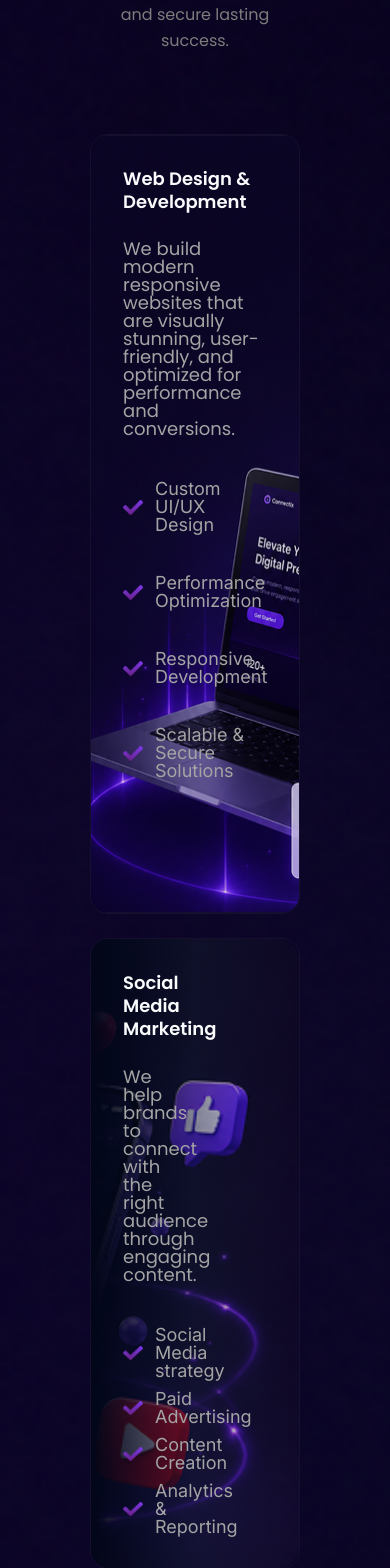
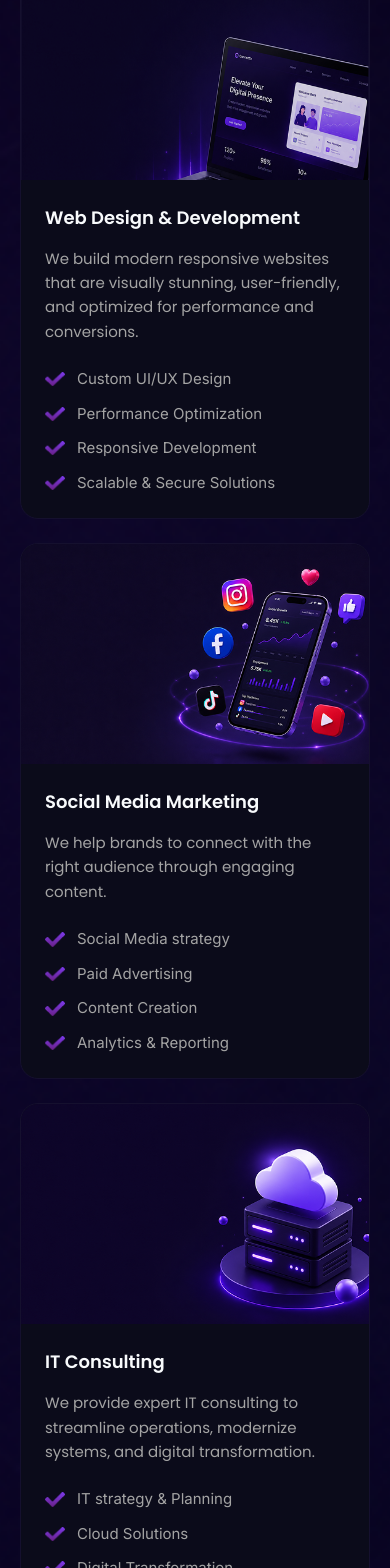
Before and after one commit to FutureAxis/futureaxis-official-web, a Next.js app: page / in a window 390 px wide. Shown: the part 2540-4108 px from the top of the page. Built offline with nearby package versions, Linux system fonts and the light colour scheme.

Commit message:
refactor: update Services component for improved mobile layout and code clarity

```diff
--- a/components/sections/Home/Services.tsx
+++ b/components/sections/Home/Services.tsx
@@ -51,19 +51,13 @@ export default function ServicesSection() {
 
     const CheckIcon = () => (
         <div className="flex items-center justify-center flex-shrink-0 w-5 h-5">
-            <Image
-                src={checkIcon}
-                alt="Check"
-                width={20}
-                height={20}
-                className="object-contain"
-            />
+            <Image src={checkIcon} alt="Check" width={20} height={20} className="object-contain" />
         </div>
     );
 
     return (
         <section ref={sectionRef} className="w-full py-16 lg:py-24">
-            <div className="px-[90px]">
+            <div className="px-5 lg:px-[90px]">
 
                 {/* Header */}
                 <div className="text-center max-w-3xl mx-auto mb-20">
@@ -81,31 +75,44 @@ export default function ServicesSection() {
                 </div>
 
                 <div className="grid grid-cols-1 lg:grid-cols-2 gap-6">
-                    <div
-                        className={`transition-all duration-700`}
-                        style={{ transitionDelay: "0ms" }}
-                    >
-                        <div className="relative rounded-[18px] overflow-hidden h-full min-h-[780px] group border border-[#15102E]">
-                            {/* Background image */}
-                            <div className="absolute inset-0">
-                                <Image
-                                    src={services[0].image}
-                                    alt={services[0].imageAlt}
-                                    fill
-                                    className="object-cover transition-transform duration-700 group-hover:scale-105"
-                                    style={{ objectPosition: "center" }}
-                                />
+
+                    {/* LEFT CARD */}
+                    <div>
+
+                        {/* MOBILE */}
+                        <div className="lg:hidden flex flex-col rounded-[18px] overflow-hidden border border-[#15102E] bg-[#0B0B1A]">
+                            <div className="relative w-full h-[220px]">
+                                <Image src={services[0].image} alt={services[0].imageAlt} fill className="object-cover" />
                             </div>
 
-                            {/* Content pinned to top */}
+                            <div className="p-6 flex flex-col">
+                                <h3 className="text-[#F8FAFC] text-[18px] font-semibold mb-4">{services[0].title}</h3>
+                                <p className="text-[#A4A4A4] text-[15px] leading-relaxed mb-6">{services[0].description}</p>
+
+                                <div className="flex flex-col gap-3">
+                                    {services[0].features.map((f, i) => (
+                                        <div key={i} className="flex items-center gap-3">
+                                            <CheckIcon />
+                                            <span className="text-[#A4A4A4] text-[15px]">{f}</span>
+                                        </div>
+                                    ))}
+                                </div>
+                            </div>
+                        </div>
+
+                        {/* DESKTOP (UNCHANGED) */}
+                        <div className="hidden lg:block relative rounded-[18px] overflow-hidden h-full min-h-[780px] group border border-[#15102E]">
+                            <div className="absolute inset-0">
+                                <Image src={services[0].image} alt={services[0].imageAlt} fill className="object-cover transition-transform duration-700 group-hover:scale-105" />
+                            </div>
                             <div className="relative z-10 p-8 flex flex-col justify-start h-full">
-                                <h3 className="text-[#F8FAFC] text-[18px] font-semibold leading-[130%] tracking-0 mb-[27px]">{services[0].title}</h3>
-                                <p className="text-[#A4A4A4] text-[18px] leading-[100%] tracking-0 mb-[42px]">{services[0].description}</p>
+                                <h3 className="text-[#F8FAFC] text-[18px] font-semibold mb-[27px]">{services[0].title}</h3>
+                                <p className="text-[#A4A4A4] text-[18px] mb-[42px]">{services[0].description}</p>
                                 <div className="flex flex-col gap-10">
                                     {services[0].features.map((f, i) => (
                                         <div key={i} className="flex items-center gap-3">
                                             <CheckIcon />
-                                            <span className="text-[#A4A4A4] text-[18px] font-normal leading-[100%] tracking-0">{f}</span>
+                                            <span className="text-[#A4A4A4] text-[18px]">{f}</span>
                                         </div>
                                     ))}
                                 </div>
@@ -113,44 +120,56 @@ export default function ServicesSection() {
                         </div>
                     </div>
 
-                    {/* RIGHT COLUMN: 2 cards stacked */}
+                    {/* RIGHT COLUMN */}
                     <div className="flex flex-col gap-6">
                         {services.slice(1).map((service, index) => (
-                            <div
-                                key={service.title}
-                                className={`flex-1 transition-all duration-700`}
-                                style={{ transitionDelay: `${(index + 1) * 150}ms` }}
-                            >
-                                <div className="relative rounded-[18px] overflow-hidden h-full min-h-[240px] group border border-[#15102E]">
-                                    {/* Background image */}
-                                    <div className="absolute inset-0">
-                                        <Image
-                                            src={service.image}
-                                            alt={service.imageAlt}
-                                            fill
-                                            className="object-cover transition-transform duration-700 group-hover:scale-105"
-                                            style={{ objectPosition: "center right" }}
-                                        />
-                                        <div className="absolute inset-0 bg-gradient-to-r from-slate-950 via-slate-900/50 to-transparent" />
+                            <div key={service.title}>
+
+                                {/* MOBILE */}
+                                <div className="lg:hidden flex flex-col rounded-[18px] overflow-hidden border border-[#15102E] bg-[#0B0B1A]">
+                                    <div className="relative w-full h-[220px]">
+                                        <Image src={service.image} alt={service.imageAlt} fill className="object-cover" />
                                     </div>
 
-                                    {/* Content — left side only */}
-                                    <div className="relative z-10 p-8 flex flex-col justify-center h-full max-w-[60%]">
-                                        <h3 className="text-[#F8FAFC] text-[18px] font-semibold leading-[130%] tracking-0 mb-[27px]">{service.title}</h3>
-                                        <p className="text-[#A4A4A4] text-[18px] leading-[100%] tracking-0 mb-[42px]">{service.description}</p>
-                                        <div className="space-y-2.5">
+                                    <div className="p-6">
+                                        <h3 className="text-[#F8FAFC] text-[18px] font-semibold mb-4">{service.title}</h3>
+                                        <p className="text-[#A4A4A4] text-[15px] leading-relaxed mb-6">{service.description}</p>
+
+                                        <div className="flex flex-col gap-3">
                                             {service.features.map((f, i) => (
                                                 <div key={i} className="flex items-center gap-3">
                                                     <CheckIcon />
-                                                    <span className="text-[#A4A4A4] text-[18px] font-normal leading-[100%] tracking-0">{f}</span>
+                                                    <span className="text-[#A4A4A4] text-[15px]">{f}</span>
                                                 </div>
                                             ))}
                                         </div>
                                     </div>
                                 </div>
+
+                                {/* DESKTOP (UNCHANGED) */}
+                                <div className="hidden lg:block relative rounded-[18px] overflow-hidden h-full min-h-[240px] group border border-[#15102E]">
+                                    <div className="absolute inset-0">
+                                        <Image src={service.image} alt={service.imageAlt} fill className="object-cover transition-transform duration-700 group-hover:scale-105" />
+                                        <div className="absolute inset-0 bg-gradient-to-r from-slate-950 via-slate-900/50 to-transparent" />
+                                    </div>
+                                    <div className="relative z-10 p-8 flex flex-col justify-center h-full max-w-[60%]">
+                                        <h3 className="text-[#F8FAFC] text-[18px] font-semibold mb-[27px]">{service.title}</h3>
+                                        <p className="text-[#A4A4A4] text-[18px] mb-[42px]">{service.description}</p>
+                                        <div className="space-y-2.5">
+                                            {service.features.map((f, i) => (
+                                                <div key={i} className="flex items-center gap-3">
+                                                    <CheckIcon />
+                                                    <span className="text-[#A4A4A4] text-[18px]">{f}</span>
+                                                </div>
+                                            ))}
+                                        </div>
+                                    </div>
+                                </div>
+
                             </div>
                         ))}
                     </div>
+
                 </div>
             </div>
         </section>
```
